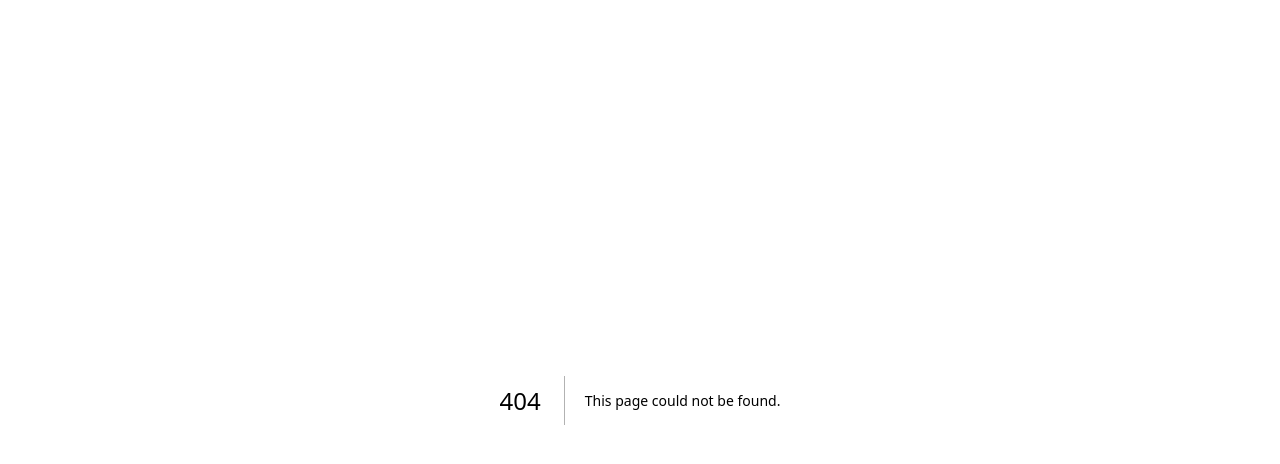
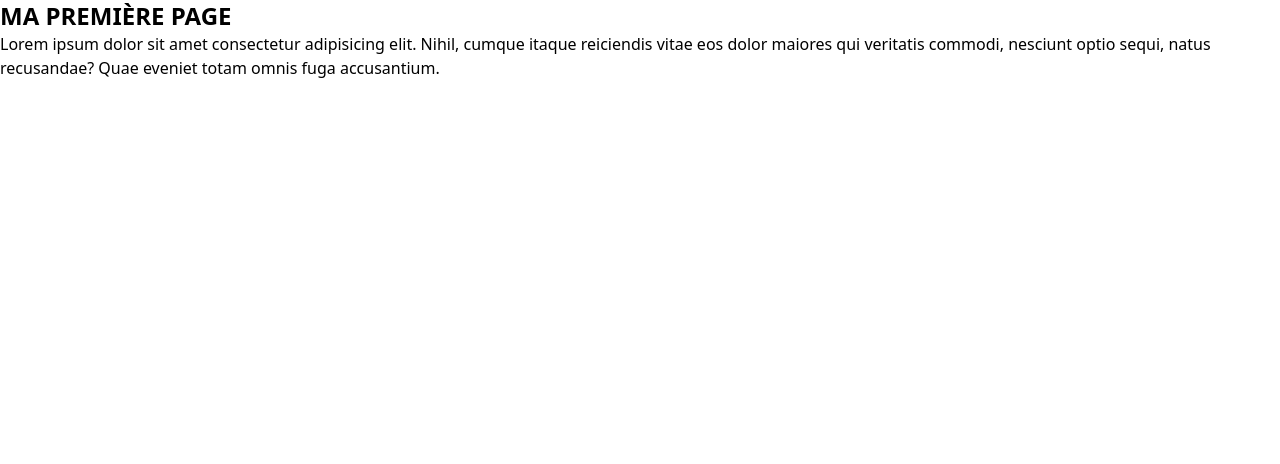
Before and after one commit to Flibouche/next-blog-demo, a Next.js app: page /article in a window 1280 px wide. Before the commit this address had no page. Shown: the top 464 px of the page. Built offline with nearby package versions, Linux system fonts and the light colour scheme.

Commit message:
End of first video.

```diff
--- /dev/null
+++ b/app/article/page.tsx
@@ -0,0 +1,12 @@
+import React from 'react'
+
+const page = () => {
+    return (
+        <div>
+            <h1 className='text-2xl font-bold uppercase'>Ma première page</h1>
+            <p>Lorem ipsum dolor sit amet consectetur adipisicing elit. Nihil, cumque itaque reiciendis vitae eos dolor maiores qui veritatis commodi, nesciunt optio sequi, natus recusandae? Quae eveniet totam omnis fuga accusantium.</p>
+        </div>
+    )
+}
+
+export default page
--- a/app/globals.css
+++ b/app/globals.css
@@ -1,27 +1,3 @@
 @tailwind base;
 @tailwind components;
 @tailwind utilities;
-
-:root {
-  --background: #ffffff;
-  --foreground: #171717;
-}
-
-@media (prefers-color-scheme: dark) {
-  :root {
-    --background: #0a0a0a;
-    --foreground: #ededed;
-  }
-}
-
-body {
-  color: var(--foreground);
-  background: var(--background);
-  font-family: Arial, Helvetica, sans-serif;
-}
-
-@layer utilities {
-  .text-balance {
-    text-wrap: balance;
-  }
-}
--- a/app/layout.tsx
+++ b/app/layout.tsx
@@ -14,8 +14,8 @@ const geistMono = localFont({
 });
 
 export const metadata: Metadata = {
-  title: "Create Next App",
-  description: "Generated by create next app",
+    title: "Blog NextJS",
+    description: "Exercice blog NextJS",
 };
 
 export default function RootLayout({
@@ -25,10 +25,10 @@ export default function RootLayout({
 }>) {
     return (
         <html lang="en">
-      <body
-        className={`${geistSans.variable} ${geistMono.variable} antialiased`}
-      >
+            <body className={`${geistSans.variable} ${geistMono.variable} antialiased`}>
+                <main>
                     {children}
+                </main>
             </body>
         </html>
     );
```
Also changed, not shown: app/page.tsx (indentation only). Lines whose indentation alone changed are shown as unchanged.
